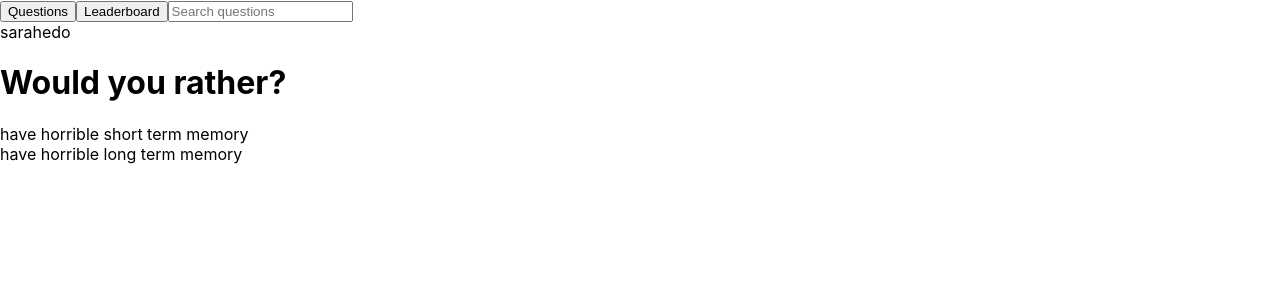
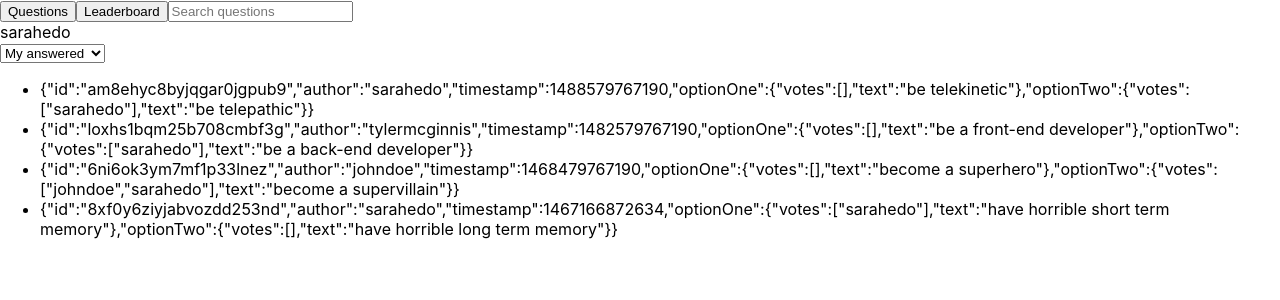
Before and after one commit to SirMatters/udacity_react_would_you_rather, a React (Create React App) app in the folder would_you_rather/: page / in a window 1280 px wide. Shown: the top 300 px of the page. Built offline with nearby package versions, Linux system fonts and the light colour scheme.

Commit message:
add display select of answered / unanswered questions within <QuestionList/>

```diff
--- a/would_you_rather/src/components/App.js
+++ b/would_you_rather/src/components/App.js
@@ -19,10 +19,10 @@ class App extends React.Component {
         <Nav />
         {this.props.authedUser ? (
           <div>
-            {/* <QuestionList /> */}
+            <QuestionList />
             {/* <Leaderboard /> */}
             {/* <NewQuestion /> */}
-            <Question qid={'8xf0y6ziyjabvozdd253nd'} />
+            {/* <Question qid={'8xf0y6ziyjabvozdd253nd'} /> */}
           </div>
         ) : null}
       </div>
--- a/would_you_rather/src/components/NewQuestion.js
+++ b/would_you_rather/src/components/NewQuestion.js
@@ -1,6 +1,5 @@
 import React from 'react';
 import { connect } from 'react-redux';
-import { _saveQuestion } from '../utils/_DATA';
 import { handleAddQuestion } from '../actions/shared';
 
 class NewQuestion extends React.Component {
--- a/would_you_rather/src/components/QuestionList.js
+++ b/would_you_rather/src/components/QuestionList.js
@@ -3,26 +3,57 @@ import { connect } from 'react-redux';
 import QuestionItem from './QuestionItem';
 
 class QuestionList extends React.Component {
+  // more options could be available later on
+  state = { display: 'answered' };
+
+  handleChange = (e) => {
+    const option = e.target.value;
+    this.setState({ display: option });
+  };
+
   render() {
-    const { questionIds } = this.props;
+    const { questions, authedUser } = this.props;
+    // check if answered or unanswered questions should be shown
+    const shouldContain = this.state.display === 'answered';
+    // we need full questions info to check if user has answered the question
+    const questionIds = Object.keys(questions)
+      .sort((a, b) => questions[b].timestamp - questions[a].timestamp)
+      .filter((q) => {
         return (
-      <ul className='qustion-list'>
+          [
+            ...questions[q].optionOne.votes,
+            ...questions[q].optionTwo.votes,
+          ].includes(authedUser) === shouldContain
+        );
+      });
+
+    return (
+      <div className='question-list'>
+        <div className='list-controls'>
+          <select
+            name='display-type'
+            value={this.state.value}
+            onChange={this.handleChange}
+          >
+            <option value='answered'>My answered</option>
+            <option value='not-answered'>Not answered</option>
+          </select>
+        </div>
+        <ul className='qustions-display'>
           {questionIds.map((q) => (
             <li key={q}>
               <QuestionItem id={q} />
             </li>
           ))}
         </ul>
+      </div>
     );
   }
 }
 
-const mapStateToProps = ({ questions, searchString }) => {
-  return {
-    questionIds: Object.keys(questions)
-      .sort((a, b) => questions[b].timestamp - questions[a].timestamp)
-      .filter((q) => questions[q].optionOne.text + questions[q].optionTwo.text),
-  };
-};
+const mapStateToProps = ({ questions, authedUser }) => ({
+  questions,
+  authedUser,
+});
 
 export default connect(mapStateToProps)(QuestionList);
```
Lines whose indentation alone changed are shown as unchanged.
